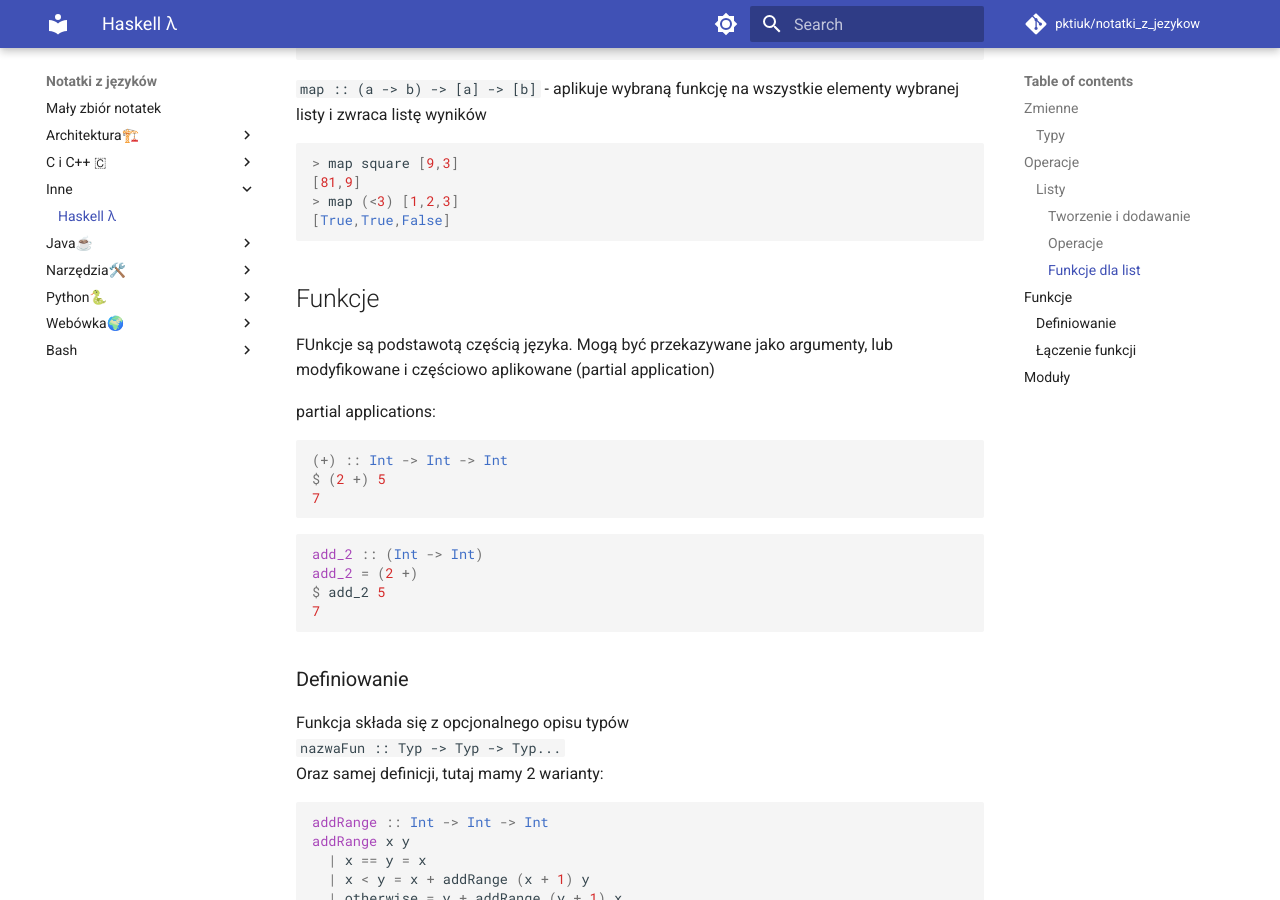
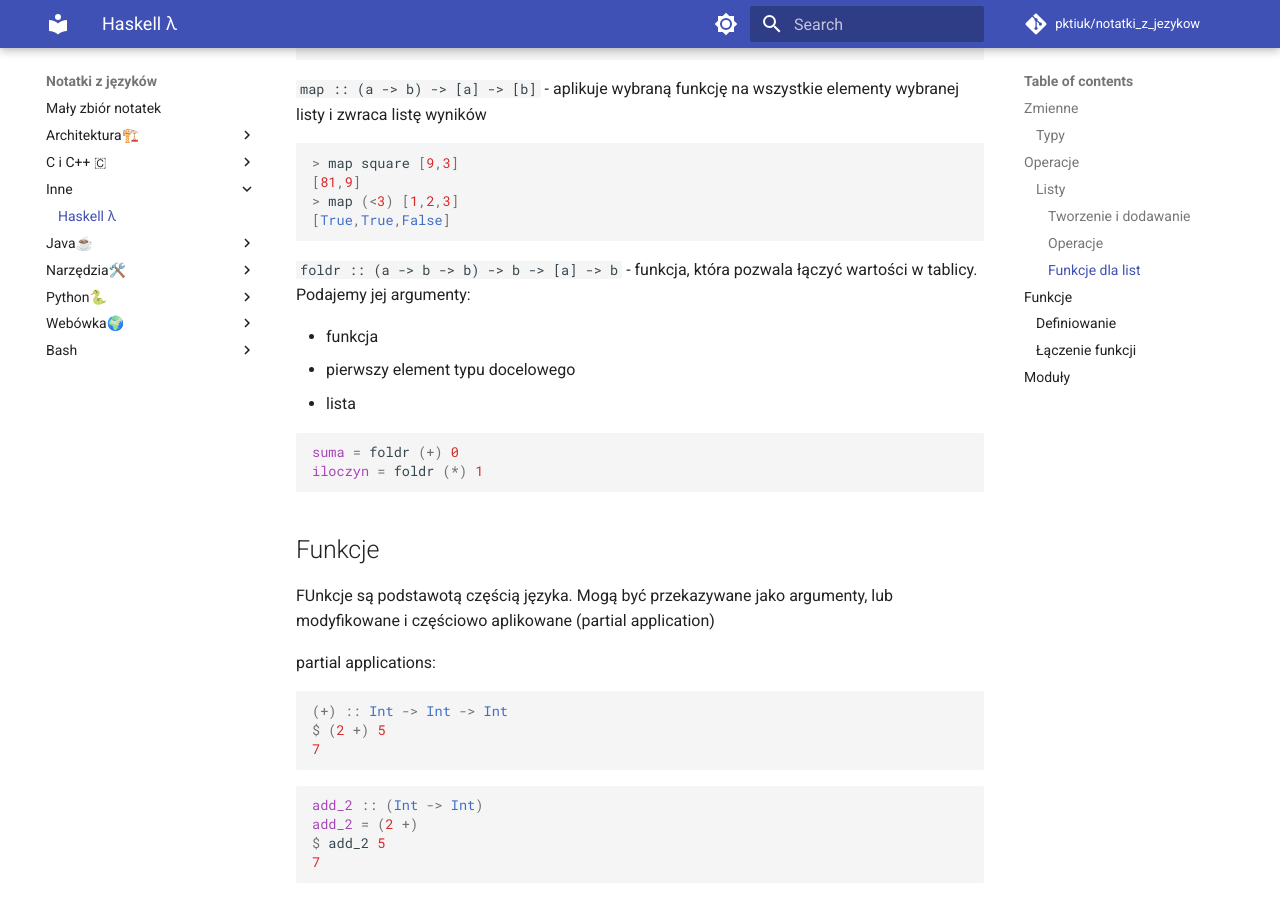
Before and after one commit to pktiuk/notatki_z_jezykow, an MkDocs documentation site: the page built from docs/Inne/haskell.md, in a window 1280 px wide and 900 px high, scrolled down 4637 px. Built offline with MkDocs 1.6.1 and Material for MkDocs 9.7.7, drawn with Linux system fonts in a browser that asks for light colours; comment, search, counter and statistics services are not loaded.

Commit message:
Opis foldr dla Haskella

````diff
--- a/docs/Inne/haskell.md
+++ b/docs/Inne/haskell.md
@@ -208,6 +208,17 @@ zip [1,2] ["a","b"]
 [True,True,False]
 ```
 
+`foldr :: (a -> b -> b) -> b -> [a] -> b` - funkcja, która pozwala łączyć wartości w tablicy. Podajemy jej argumenty:
+
+- funkcja
+- pierwszy element typu docelowego
+- lista
+
+```hs
+suma = foldr (+) 0
+iloczyn = foldr (*) 1
+```
+
 ## Funkcje
 
 FUnkcje są podstawotą częścią języka. Mogą być przekazywane jako argumenty, lub modyfikowane i częściowo aplikowane (partial application)
````
